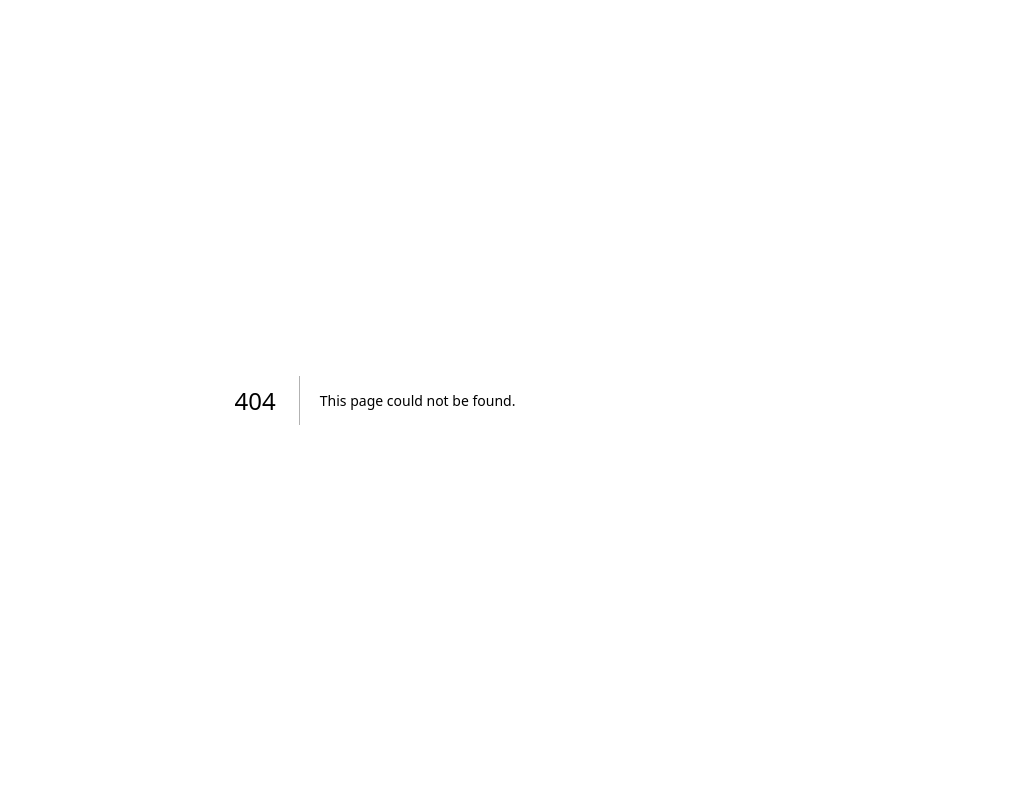
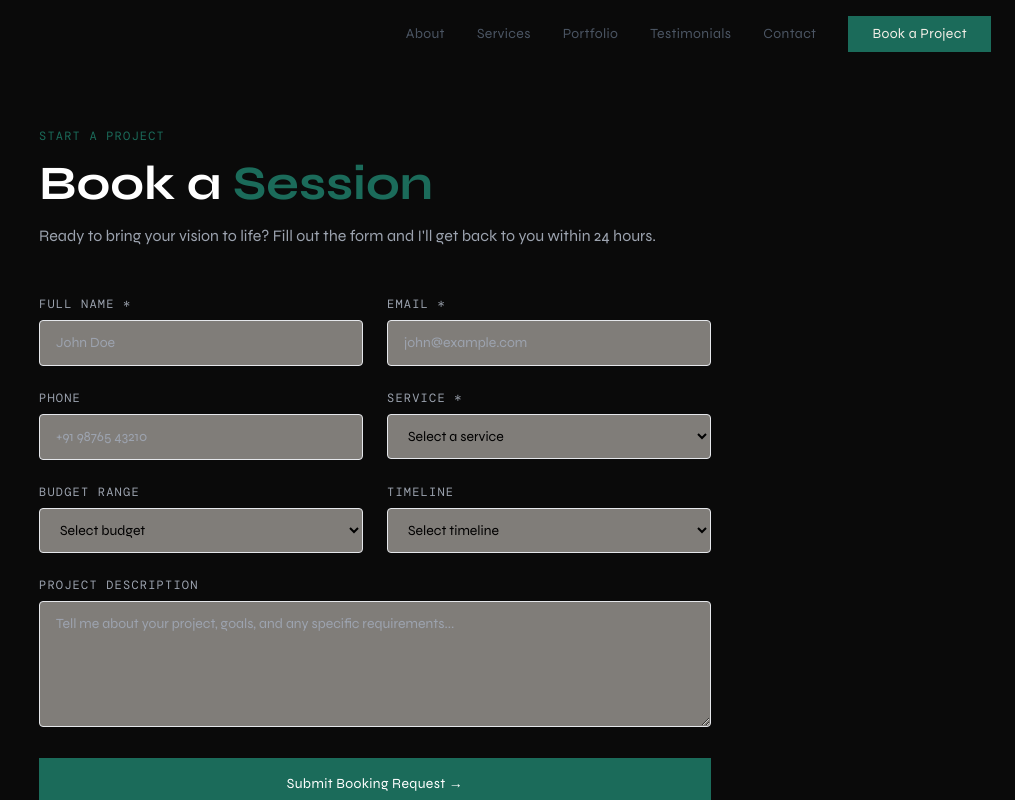
Before and after one commit to KARUN-499/karun-portfolio-v2, a Next.js app: page /booking in a window 1280 px wide. Before the commit this address had no page. Shown: the top 800 px of the page, without its empty margins (265-1280 px from the left). Built offline with nearby package versions, Linux system fonts and the light colour scheme; a web font is replaced by a local one.

Commit message:
Add booking page

```diff
--- /dev/null
+++ b/app/booking/page.tsx
@@ -0,0 +1,138 @@
+'use client'
+
+import { useState } from 'react'
+import Navbar from '@/components/Navbar'
+import Footer from '@/components/Footer'
+
+const services = [
+  'Web Design',
+  'Web Development',
+  'Full Stack App',
+  'UI/UX Design',
+  'SEO Optimization',
+  'Maintenance & Support',
+]
+
+export default function BookingPage() {
+  const [form, setForm] = useState({
+    name: '',
+    email: '',
+    phone: '',
+    service: '',
+    budget: '',
+    timeline: '',
+    description: '',
+  })
+  const [status, setStatus] = useState<'idle' | 'loading' | 'success' | 'error'>('idle')
+
+  const set = (field: string, value: string) => setForm(prev => ({ ...prev, [field]: value }))
+
+  const handleSubmit = async (e: React.FormEvent) => {
+    e.preventDefault()
+    setStatus('loading')
+    try {
+      const res = await fetch('/api/bookings', {
+        method: 'POST',
+        headers: { 'Content-Type': 'application/json' },
+        body: JSON.stringify(form),
+      })
+      if (!res.ok) throw new Error()
+      setStatus('success')
+      setForm({ name: '', email: '', phone: '', service: '', budget: '', timeline: '', description: '' })
+    } catch {
+      setStatus('error')
+    }
+  }
+
+  return (
+    <main className="min-h-screen bg-[#0A0A0A] text-white">
+      <Navbar />
+      <section className="pt-32 pb-20 px-6">
+        <div className="max-w-2xl mx-auto">
+          <p className="font-mono text-xs tracking-widest text-[#1B6B5A] uppercase mb-4">Start a Project</p>
+          <h1 className="text-4xl md:text-5xl font-sans font-bold mb-4">Book a <span className="text-[#1B6B5A]">Session</span></h1>
+          <p className="text-gray-400 font-sans mb-12">Ready to bring your vision to life? Fill out the form and I&apos;ll get back to you within 24 hours.</p>
+
+          {status === 'success' ? (
+            <div className="border border-[#1B6B5A] bg-[#1B6B5A]/10 rounded-lg p-8 text-center">
+              <div className="text-4xl mb-4">✓</div>
+              <h2 className="text-2xl font-sans font-bold mb-2">Request Submitted!</h2>
+              <p className="text-gray-400 font-sans">Thanks {form.name || 'there'}! I&apos;ll review your project and get back to you within 24 hours.</p>
+            </div>
+          ) : (
+            <form onSubmit={handleSubmit} className="space-y-6">
+              <div className="grid grid-cols-1 md:grid-cols-2 gap-6">
+                <div>
+                  <label className="font-mono text-xs tracking-widest text-gray-400 uppercase block mb-2">Full Name *</label>
+                  <input required value={form.name} onChange={e => set('name', e.target.value)}
+                    placeholder="John Doe"
+                    className="w-full border border-gray-200 bg-[#F5F0E8]/50 px-4 py-3 font-sans text-sm focus:border-[#1B6B5A] focus:outline-none text-black rounded" />
+                </div>
+                <div>
+                  <label className="font-mono text-xs tracking-widest text-gray-400 uppercase block mb-2">Email *</label>
+                  <input required type="email" value={form.email} onChange={e => set('email', e.target.value)}
+                    placeholder="john@example.com"
+                    className="w-full border border-gray-200 bg-[#F5F0E8]/50 px-4 py-3 font-sans text-sm focus:border-[#1B6B5A] focus:outline-none text-black rounded" />
+                </div>
+              </div>
+              <div className="grid grid-cols-1 md:grid-cols-2 gap-6">
+                <div>
+                  <label className="font-mono text-xs tracking-widest text-gray-400 uppercase block mb-2">Phone</label>
+                  <input value={form.phone} onChange={e => set('phone', e.target.value)}
+                    placeholder="+91 98765 43210"
+                    className="w-full border border-gray-200 bg-[#F5F0E8]/50 px-4 py-3 font-sans text-sm focus:border-[#1B6B5A] focus:outline-none text-black rounded" />
+                </div>
+                <div>
+                  <label className="font-mono text-xs tracking-widest text-gray-400 uppercase block mb-2">Service *</label>
+                  <select required value={form.service} onChange={e => set('service', e.target.value)}
+                    className="w-full border border-gray-200 bg-[#F5F0E8]/50 px-4 py-3 font-sans text-sm focus:border-[#1B6B5A] focus:outline-none text-black rounded">
+                    <option value="">Select a service</option>
+                    {services.map(s => <option key={s} value={s}>{s}</option>)}
+                  </select>
+                </div>
+              </div>
+              <div className="grid grid-cols-1 md:grid-cols-2 gap-6">
+                <div>
+                  <label className="font-mono text-xs tracking-widest text-gray-400 uppercase block mb-2">Budget Range</label>
+                  <select value={form.budget} onChange={e => set('budget', e.target.value)}
+                    className="w-full border border-gray-200 bg-[#F5F0E8]/50 px-4 py-3 font-sans text-sm focus:border-[#1B6B5A] focus:outline-none text-black rounded">
+                    <option value="">Select budget</option>
+                    <option>Under ₹10,000</option>
+                    <option>₹10,000 – ₹25,000</option>
+                    <option>₹25,000 – ₹50,000</option>
+                    <option>₹50,000 – ₹1,00,000</option>
+                    <option>Above ₹1,00,000</option>
+                  </select>
+                </div>
+                <div>
+                  <label className="font-mono text-xs tracking-widest text-gray-400 uppercase block mb-2">Timeline</label>
+                  <select value={form.timeline} onChange={e => set('timeline', e.target.value)}
+                    className="w-full border border-gray-200 bg-[#F5F0E8]/50 px-4 py-3 font-sans text-sm focus:border-[#1B6B5A] focus:outline-none text-black rounded">
+                    <option value="">Select timeline</option>
+                    <option>Less than 1 week</option>
+                    <option>1–2 weeks</option>
+                    <option>2–4 weeks</option>
+                    <option>1–3 months</option>
+                    <option>3+ months</option>
+                  </select>
+                </div>
+              </div>
+              <div>
+                <label className="font-mono text-xs tracking-widest text-gray-400 uppercase block mb-2">Project Description</label>
+                <textarea required rows={5} value={form.description} onChange={e => set('description', e.target.value)}
+                  placeholder="Tell me about your project, goals, and any specific requirements..."
+                  className="w-full border border-gray-200 bg-[#F5F0E8]/50 px-4 py-3 font-sans text-sm focus:border-[#1B6B5A] focus:outline-none text-black rounded" />
+              </div>
+              <button type="submit" disabled={status === 'loading'}
+                className="w-full bg-[#1B6B5A] text-white py-4 font-sans tracking-wide text-sm hover:bg-[#154f43] transition-colors disabled:opacity-60">
+                {status === 'loading' ? 'Submitting...' : 'Submit Booking Request →'}
+              </button>
+              {status === 'error' && <p className="text-red-500 text-sm text-center font-sans">Something went wrong. Please try again.</p>}
+            </form>
+          )}
+        </div>
+      </section>
+      <Footer />
+    </main>
+  )
+}
```
